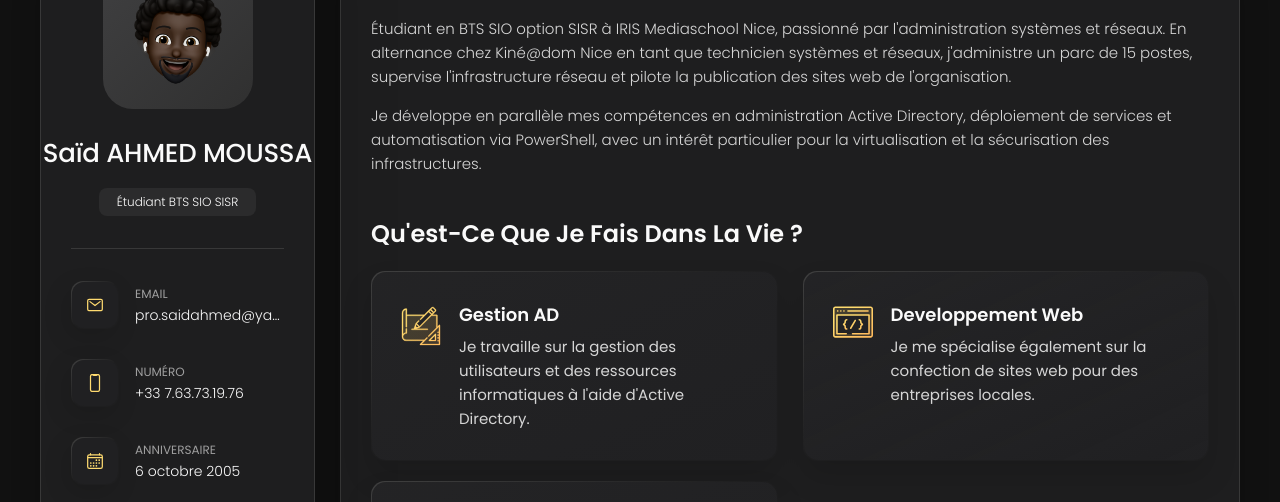
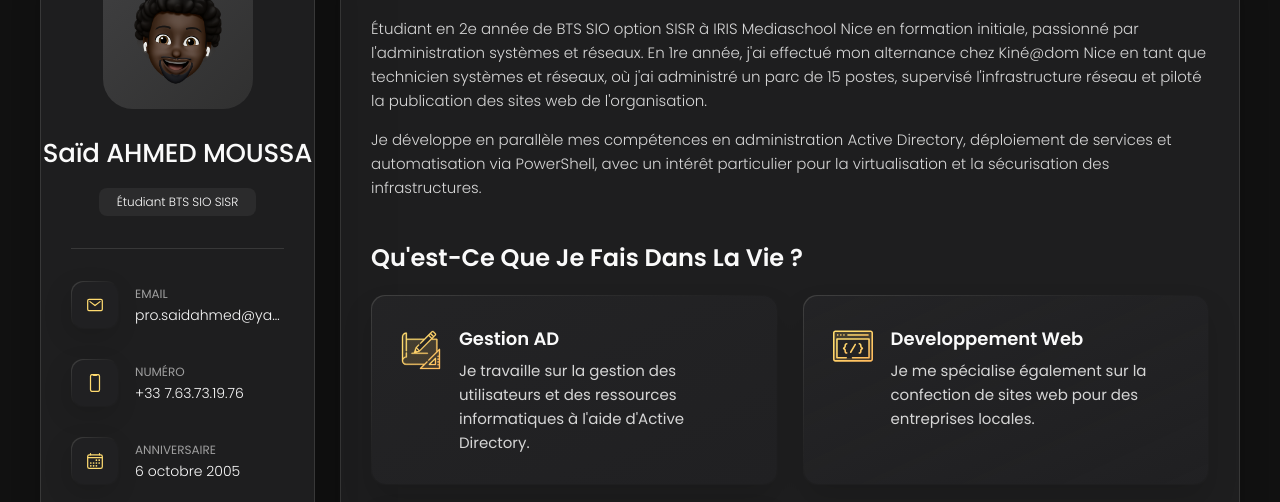
Before and after one commit to sdjbrl/prtfl, a plain HTML site: page index.html in a window 1280 px wide. Shown: the part 162-664 px from the top of the page. Drawn offline with nearby package versions, Linux system fonts and the light colour scheme.

Commit message:
fix: update about section — alternance was 1st year, now 2nd year formation initiale
Co-Authored-By: Claude Sonnet 4.6 <noreply@anthropic.com>

```diff
--- a/index.html
+++ b/index.html
@@ -208,7 +208,7 @@
 
         <section class="about-text">
           <p>
-            Étudiant en BTS SIO option SISR à IRIS Mediaschool Nice, passionné par l'administration systèmes et réseaux. En alternance chez Kiné@dom Nice en tant que technicien systèmes et réseaux, j'administre un parc de 15 postes, supervise l'infrastructure réseau et pilote la publication des sites web de l'organisation.
+            Étudiant en 2e année de BTS SIO option SISR à IRIS Mediaschool Nice en formation initiale, passionné par l'administration systèmes et réseaux. En 1re année, j'ai effectué mon alternance chez Kiné@dom Nice en tant que technicien systèmes et réseaux, où j'ai administré un parc de 15 postes, supervisé l'infrastructure réseau et piloté la publication des sites web de l'organisation.
           </p>
           <p>
             Je développe en parallèle mes compétences en administration Active Directory, déploiement de services et automatisation via PowerShell, avec un intérêt particulier pour la virtualisation et la sécurisation des infrastructures.
```
